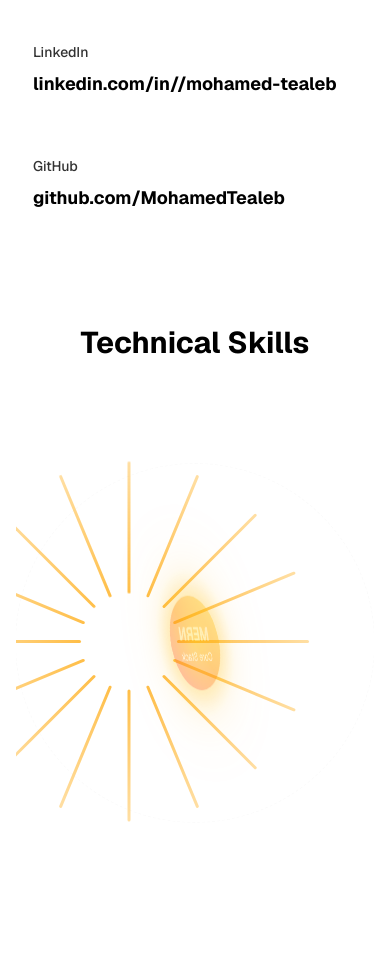
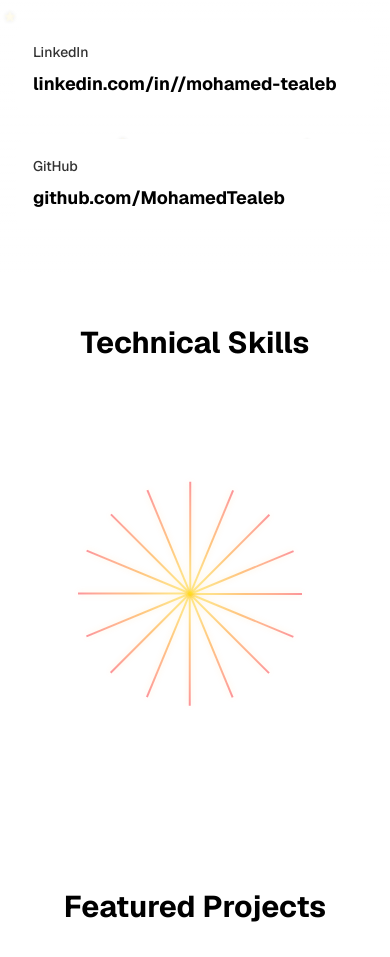
Before and after one commit to MohamedTealeb/Portfolio, a Next.js app: page / in a window 390 px wide. Shown: the part 1040-1997 px from the top of the page. Built offline with nearby package versions, Linux system fonts and the light colour scheme.

Commit message:
skills edit

```diff
--- a/src/app/page.tsx
+++ b/src/app/page.tsx
@@ -399,6 +399,33 @@ export default function Home() {
     if (backgroundRef.current) {
       const spaceObjects = backgroundRef.current.querySelectorAll('.bg-shape');
       const orbitContainers = backgroundRef.current.querySelectorAll('.orbit-container');
+
+      // Animate extended background objects in about section
+      const aboutBgObjects = document.querySelectorAll('[key^="about-"]');
+      aboutBgObjects.forEach((object: Element, index) => {
+        const htmlObject = object as HTMLElement;
+
+        // Subtle floating animation for about section stars
+        gsap.to(htmlObject, {
+          x: `random(-8, 8)`,
+          y: `random(-6, 6)`,
+          duration: `random(25, 40)`,
+          ease: 'none',
+          repeat: -1,
+          yoyo: true,
+          delay: index * 0.2,
+        });
+
+        // Gentle twinkling for about section
+        gsap.to(htmlObject, {
+          opacity: `random(0.2, 0.8)`,
+          duration: `random(2, 4)`,
+          ease: 'power2.inOut',
+          repeat: -1,
+          yoyo: true,
+          delay: index * 0.1,
+        });
+      });
 
       // Animate central sun
       const centralSun = backgroundRef.current.querySelector('.central-sun');
@@ -995,8 +1022,61 @@ export default function Home() {
       </section>
 
       {/* About Section */}
-      <section id="about" className={`py-12 sm:py-16 lg:py-20 px-4 sm:px-6 lg:px-8 transition-colors duration-300 ${isDarkMode ? 'bg-black' : 'bg-white'}`} ref={aboutRef}>
-        <div className="max-w-4xl mx-auto">
+      <section id="about" className={`relative overflow-hidden py-12 sm:py-16 lg:py-20 px-4 sm:px-6 lg:px-8 transition-colors duration-300 ${isDarkMode ? 'bg-black' : 'bg-white'}`} ref={aboutRef}>
+        {/* Extended Space Background */}
+        <div className="absolute inset-0 pointer-events-none z-0 overflow-hidden" style={{ perspective: '1000px' }}>
+          {/* Gradient overlay for smooth transition */}
+          <div
+            className={`absolute inset-0 ${isDarkMode
+              ? 'bg-gradient-to-b from-black/40 via-black/20 to-black/40'
+              : 'bg-gradient-to-b from-white/30 via-white/10 to-white/30'
+            }`}
+            style={{ zIndex: 1 }}
+          />
+
+          {isVisible && starsData.slice(5, 25).map((object) => {
+            // Use a subset of stars and space objects for the about section
+            if (object.type === 'planet') {
+              return null; // Skip planets in about section to avoid overcrowding
+            }
+
+            return (
+              <div
+                key={`about-${object.id}`}
+                className={`bg-shape absolute transform-gpu transition-all duration-1000 ${
+                  object.type === 'dot' ? `rounded-full ${isDarkMode ? 'bg-white' : 'bg-white'}` : ''
+                }`}
+                style={{
+                  left: `${object.left}%`,
+                  top: `${object.top + 20}%`, // Offset to continue from hero
+                  transform: `translateZ(${(object.depth || 0.5) * 50}px)`, // Reduced depth for subtlety
+                  ...(object.type === 'dot'
+                    ? {
+                        width: `${object.size * 0.7}px`, // Smaller dots
+                        height: `${object.size * 0.7}px`,
+                        opacity: object.opacity * 0.6, // More subtle
+                        boxShadow: isDarkMode
+                          ? `0 0 ${object.size * 2}px rgba(255,255,255,0.3)`
+                          : `0 0 ${object.size * 1.5}px rgba(0,0,0,0.2)`,
+                        filter: `blur(${(1 - (object.depth || 0.5)) * 0.8}px)`,
+                      }
+                    : {
+                        fontSize: `${object.size * 0.6}px`, // Smaller stars
+                        opacity: object.opacity * 0.5, // More subtle
+                        color: isDarkMode ? '#ffffff' : '#000000',
+                        textShadow: `0 0 ${object.size * 0.3}px currentColor`,
+                        filter: `blur(${(1 - (object.depth || 0.5)) * 0.3}px)`,
+                      }
+                  )
+                }}
+              >
+                {object.type === 'star' ? '⭐' : object.type === 'twinkle' ? '✨' : ''}
+              </div>
+            );
+          })}
+        </div>
+
+        <div className="relative z-10 max-w-4xl mx-auto">
           <h2 className={`text-3xl sm:text-4xl lg:text-5xl font-bold text-center mb-8 sm:mb-12 transition-colors duration-300 ${isDarkMode ? 'text-white' : 'text-black'}`}>
             Personal Information
           </h2>
@@ -1072,82 +1152,125 @@ export default function Home() {
           </h2>
 
           {/* Planetary Skills System */}
-          <div className="relative w-full h-[500px] sm:h-[550px] lg:h-[600px] mx-auto overflow-hidden">
-            {/* Central Sun - Core Technologies */}
-            <div className="absolute top-1/2 left-1/2 transform -translate-x-1/2 -translate-y-1/2 z-10">
-              <div className={`central-skills-sun w-24 h-24 sm:w-32 sm:h-32 lg:w-36 lg:h-36 rounded-full flex flex-col items-center justify-center transition-all duration-300 ${isDarkMode ? 'bg-gradient-to-br from-yellow-400 via-orange-500 to-red-500' : 'bg-gradient-to-br from-yellow-300 via-orange-400 to-red-400'}`}
-                style={{
-                  boxShadow: isDarkMode
-                    ? `0 0 60px rgba(255, 215, 0, 0.6), 0 0 100px rgba(255, 165, 0, 0.4), 0 0 140px rgba(255, 140, 0, 0.2)`
-                    : `0 0 60px rgba(255, 215, 0, 0.5), 0 0 100px rgba(255, 165, 0, 0.3), 0 0 140px rgba(255, 140, 0, 0.1)`,
-                  animation: 'sunGlow 4s ease-in-out infinite, planetRotate 20s infinite linear'
-                }}
-              >
-                <div className="text-center w-full h-full flex flex-col items-center justify-center">
-                  <div className={`text-xl sm:text-2xl lg:text-3xl font-bold text-white leading-tight`}>
-                    MERN
-                  </div>
-                  <div className={`text-xs sm:text-xs lg:text-sm text-white opacity-90 mt-0.5`}>
-                    Core Stack
-                  </div>
-                </div>
+          <div className="relative w-full h-[400px] xs:h-[450px] sm:h-[600px] md:h-[700px] lg:h-[800px] mx-auto overflow-hidden">
+
+            {/* Central Sun - Mobile */}
+            <div
+              className={`sm:hidden central-skills-sun absolute transition-all duration-500 hover:scale-110 cursor-pointer rounded-full flex items-center justify-center border-2 ${isDarkMode ? 'bg-gradient-to-br from-yellow-400 via-orange-500 to-red-600 border-yellow-300 shadow-[0_0_20px_rgba(255,215,0,0.7),0_0_40px_rgba(255,165,0,0.5)]' : 'bg-gradient-to-br from-yellow-300 via-orange-400 to-red-500 border-yellow-400 shadow-[0_0_15px_rgba(255,165,0,0.6),0_0_30px_rgba(255,140,0,0.4)]'}`}
+              style={{
+                left: 'calc(50% - 5px)',
+                top: '50%',
+                width: '70px', // Smaller for mobile
+                height: '70px', // Smaller for mobile
+                transform: 'translate(-50%, -50%)',
+                zIndex: 20,
+              }}
+            >
+              <div className={`text-center transition-colors duration-300`}>
+                <div className={`text-xl font-bold transition-colors duration-300 ${isDarkMode ? 'text-white' : 'text-white'}`}>☀️</div>
               </div>
             </div>
 
-            {/* Single Orbital Path */}
+            {/* Central Sun - Desktop */}
             <div
-              className="absolute top-1/2 left-1/2 transform -translate-x-1/2 -translate-y-1/2 rounded-full border opacity-20"
+              className={`hidden sm:flex central-skills-sun absolute transition-all duration-500 hover:scale-110 cursor-pointer rounded-full items-center justify-center border-4 ${isDarkMode ? 'bg-gradient-to-br from-yellow-400 via-orange-500 to-red-600 border-yellow-300 shadow-[0_0_40px_rgba(255,215,0,0.9),0_0_80px_rgba(255,165,0,0.7),0_0_120px_rgba(255,140,0,0.4)]' : 'bg-gradient-to-br from-yellow-300 via-orange-400 to-red-500 border-yellow-400 shadow-[0_0_35px_rgba(255,165,0,0.8),0_0_70px_rgba(255,140,0,0.6)]'}`}
               style={{
-                width: `${180 * 2}px`,
-                height: `${180 * 2}px`,
-                borderColor: isDarkMode ? 'rgba(255, 255, 255, 0.2)' : 'rgba(0, 0, 0, 0.1)',
-                borderStyle: 'dashed',
-                borderWidth: '1px',
+                left: 'calc(50% - 10px)',
+                top: '50%',
+                width: '128px', // w-32 equivalent
+                height: '128px', // h-32 equivalent
+                transform: 'translate(-50%, -50%)',
+                zIndex: 20,
               }}
-            />
+            >
+              <div className={`text-center transition-colors duration-300`}>
+                <div className={`text-4xl font-bold transition-colors duration-300 ${isDarkMode ? 'text-white' : 'text-white'}`}>☀️</div>
+              </div>
+            </div>
 
             {/* Orbiting Skills */}
             {skills.map((skill, index) => {
-              const orbitRadius = 180; // Single orbit radius
-              const sunRadius = 48; // Average sun radius (responsive) - smaller size
-              const lineLength = orbitRadius - sunRadius; // Line from sun edge to skill
-              const angleStep = 360 / skills.length; // Divide circle evenly
-              const angle = index * angleStep; // Position each skill evenly around circle
-
-              // Calculate position using trigonometry
-              const x = Math.cos((angle * Math.PI) / 180) * orbitRadius;
-              const y = Math.sin((angle * Math.PI) / 180) * orbitRadius;
+              // Larger orbit radiuses for bigger and wider system
+              const orbitRadius = 280; // Increased more for better spacing
+              const sunRadius = 64; // Updated for larger sun (w-40-48 average)
+              const lineLength = orbitRadius - sunRadius;
+              const angleStep = 360 / skills.length;
+              const angle = index * angleStep;
+
+              // Calculate positions for both mobile and desktop
+              const mobileOrbitRadius = 160; // Reduced for better mobile fit
+              const mobileSunRadius = 48; // Updated for larger mobile sun (w-32)
+              const mobileLineLength = mobileOrbitRadius - mobileSunRadius;
+
+              // Desktop positions (adjusted for sun position)
+              const xDesktop = Math.cos((angle * Math.PI) / 180) * orbitRadius - 10;
+              const yDesktop = Math.sin((angle * Math.PI) / 180) * orbitRadius;
+
+              // Mobile positions (adjusted for sun position)
+              const xMobile = Math.cos((angle * Math.PI) / 180) * mobileOrbitRadius - 5;
+              const yMobile = Math.sin((angle * Math.PI) / 180) * mobileOrbitRadius;
 
               return (
                 <div key={skill.name}>
-                  {/* Connection Line from Sun Edge to Skill */}
+                  {/* Connection Line - Mobile */}
                   <div
-                    className="absolute top-1/2 left-1/2 origin-left transform -translate-y-1/2"
+                    className={`sm:hidden absolute transition-all duration-500 ${isDarkMode ? 'bg-gradient-to-r from-yellow-400 via-orange-500 to-red-600' : 'bg-gradient-to-r from-yellow-300 via-orange-400 to-red-500'}`}
                     style={{
+                      left: `calc(50% - 5px)`,
+                      top: `calc(50%)`,
+                      width: `${mobileLineLength}px`,
+                      height: '1.5px',
+                      transformOrigin: 'left center',
+                      transform: `rotate(${angle}deg)`,
+                      opacity: 0.5,
+                      zIndex: 5,
+                      boxShadow: `0 0 6px ${isDarkMode ? 'rgba(255,215,0,0.4)' : 'rgba(255,165,0,0.3)'}`,
+                    }}
+                  />
+
+                  {/* Connection Line - Desktop */}
+                  <div
+                    className={`hidden sm:block absolute transition-all duration-500 ${isDarkMode ? 'bg-gradient-to-r from-yellow-400 via-orange-500 to-red-600' : 'bg-gradient-to-r from-yellow-300 via-orange-400 to-red-500'}`}
+                    style={{
+                      left: `calc(50% - 10px)`,
+                      top: `calc(50%)`,
                       width: `${lineLength}px`,
                       height: '3px',
-                      background: isDarkMode
-                        ? `linear-gradient(to right, rgba(255, 215, 0, 0.9), rgba(255, 215, 0, 0.5))`
-                        : `linear-gradient(to right, rgba(255, 165, 0, 0.8), rgba(255, 165, 0, 0.4))`,
-                      transform: `translate(-50%, -50%) rotate(${angle}deg) translateX(${sunRadius}px)`,
                       transformOrigin: 'left center',
-                      opacity: 0.9,
-                      borderRadius: '2px',
+                      transform: `rotate(${angle}deg)`,
+                      opacity: 0.7,
+                      zIndex: 5,
+                      boxShadow: `0 0 12px ${isDarkMode ? 'rgba(255,215,0,0.6)' : 'rgba(255,165,0,0.5)'}`,
                     }}
                   />
-
-                  {/* Skill Planet - Fixed position */}
+                  {/* Skill Planet - Mobile Position */}
                   <div
-                    className={`skill-card skill-planet group absolute transition-all duration-500 hover:scale-110 hover:shadow-xl cursor-pointer border min-w-fit whitespace-nowrap flex items-center justify-center px-4 py-3 rounded-full ${isDarkMode ? 'bg-white bg-opacity-15 backdrop-blur-sm border-white border-opacity-40 hover:bg-opacity-25 hover:border-opacity-60' : 'bg-white border-gray-200 hover:border-gray-300 shadow-md hover:shadow-lg'}`}
+                    className={`sm:hidden skill-card skill-planet group absolute transition-all duration-500 hover:scale-105 hover:shadow-lg cursor-pointer border min-w-fit whitespace-nowrap flex items-center justify-center px-1.5 py-1 rounded-full ${isDarkMode ? 'bg-white bg-opacity-15 backdrop-blur-sm border-white border-opacity-40 hover:bg-opacity-25 hover:border-opacity-60' : 'bg-white border-gray-200 hover:border-gray-300 shadow-md hover:shadow-lg'}`}
                     style={{
-                      left: `calc(50% + ${x}px)`,
-                      top: `calc(50% + ${y}px)`,
+                      left: `calc(50% + ${xMobile}px)`,
+                      top: `calc(50% + ${yMobile}px)`,
+                      transform: 'translate(-50%, -50%)',
+                      boxShadow: `0 0 10px ${skill.color.includes('from-') ? skill.color.split('from-')[1].split(' ')[0].replace('-500', '').replace('-600', '').replace('-700', '') : '#000'}33`,
+                      zIndex: 10,
+                    }}
+                  >
+                    <h3 className={`text-center font-semibold text-[10px] transition-colors duration-300 ${isDarkMode ? 'text-black' : 'text-gray-800'}`}>
+                      {skill.name}
+                    </h3>
+                  </div>
+
+                  {/* Skill Planet - Desktop Position */}
+                  <div
+                    className={`hidden sm:flex skill-card skill-planet group absolute transition-all duration-500 hover:scale-110 hover:shadow-xl cursor-pointer border min-w-fit whitespace-nowrap items-center justify-center px-3 py-2 md:px-4 md:py-3 rounded-full ${isDarkMode ? 'bg-white bg-opacity-15 backdrop-blur-sm border-white border-opacity-40 hover:bg-opacity-25 hover:border-opacity-60' : 'bg-white border-gray-200 hover:border-gray-300 shadow-md hover:shadow-lg'}`}
+                    style={{
+                      left: `calc(50% + ${xDesktop}px)`,
+                      top: `calc(50% + ${yDesktop}px)`,
                       transform: 'translate(-50%, -50%)',
                       boxShadow: `0 0 20px ${skill.color.includes('from-') ? skill.color.split('from-')[1].split(' ')[0].replace('-500', '').replace('-600', '').replace('-700', '') : '#000'}44`,
+                      zIndex: 10,
                     }}
                   >
-                    {/* Skill Name Only */}
-                    <h3 className={`text-center font-semibold text-sm lg:text-base transition-colors duration-300 ${isDarkMode ? 'text-black' : 'text-gray-800'}`}>
+                    <h3 className={`text-center font-semibold text-sm md:text-sm lg:text-base transition-colors duration-300 ${isDarkMode ? 'text-black' : 'text-gray-800'}`}>
                       {skill.name}
                     </h3>
                   </div>
@@ -1441,6 +1564,35 @@ export default function Home() {
           </div>
         </button>
       )}
+
+      {/* CSS Animations */}
+      <style jsx>{`
+        .central-skills-sun {
+          animation: sunPulse 4s ease-in-out infinite, sunRotate 20s linear infinite;
+        }
+
+        @keyframes sunPulse {
+          0%, 100% {
+            transform: translate(-50%, -50%) scale(1);
+          }
+          50% {
+            transform: translate(-50%, -50%) scale(1.05);
+          }
+        }
+
+        @keyframes sunRotate {
+          from {
+            transform: translate(-50%, -50%) rotate(0deg);
+          }
+          to {
+            transform: translate(-50%, -50%) rotate(360deg);
+          }
+        }
+
+        .central-skills-sun:hover {
+          animation: sunPulse 2s ease-in-out infinite, sunRotate 10s linear infinite;
+        }
+      `}</style>
     </div>
   );
 }
```
